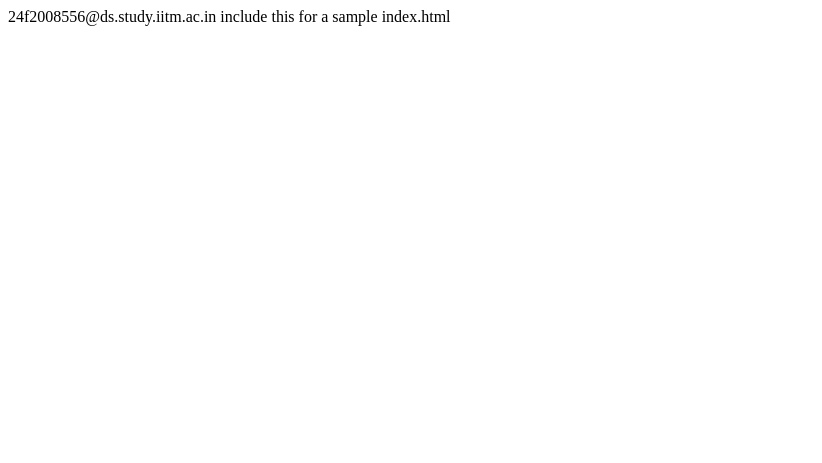
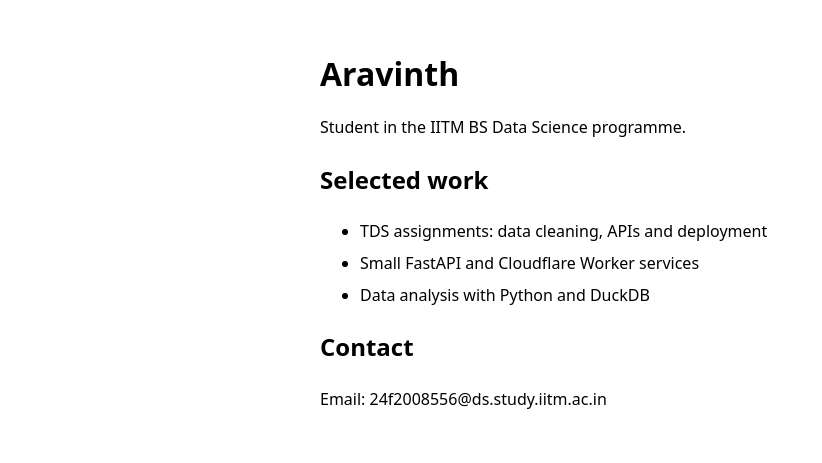
Before and after one commit to 24f2008556/24F2008556.github.io, a plain HTML site: page index.html in a window 1280 px wide. Shown: the whole page, without its empty margins (0-822 px from the left). Drawn offline with Linux system fonts and the light colour scheme.

Commit message:
Create initial portfolio index.html structure

```diff
--- a/index.html
+++ b/index.html
@@ -1 +1,25 @@
-<!--email_off-->24f2008556@ds.study.iitm.ac.in<!--/email_off--> include this for a sample index.html
+<!doctype html>
+<html lang="en">
+<head>
+  <meta charset="utf-8">
+  <meta name="viewport" content="width=device-width, initial-scale=1">
+  <title>Aravinth – Portfolio</title>
+  <style>
+    body { font-family: system-ui, sans-serif; max-width: 640px; margin: 3rem auto; padding: 0 1rem; line-height: 1.6; }
+    h1 { margin-bottom: .25rem; }
+    li { margin: .4rem 0; }
+  </style>
+</head>
+<body>
+  <h1>Aravinth</h1>
+  <p>Student in the IITM BS Data Science programme.</p>
+  <h2>Selected work</h2>
+  <ul>
+    <li>TDS assignments: data cleaning, APIs and deployment</li>
+    <li>Small FastAPI and Cloudflare Worker services</li>
+    <li>Data analysis with Python and DuckDB</li>
+  </ul>
+  <h2>Contact</h2>
+  <p>Email: <!--email_off-->24f2008556@ds.study.iitm.ac.in<!--/email_off--></p>
+</body>
+</html>
```
